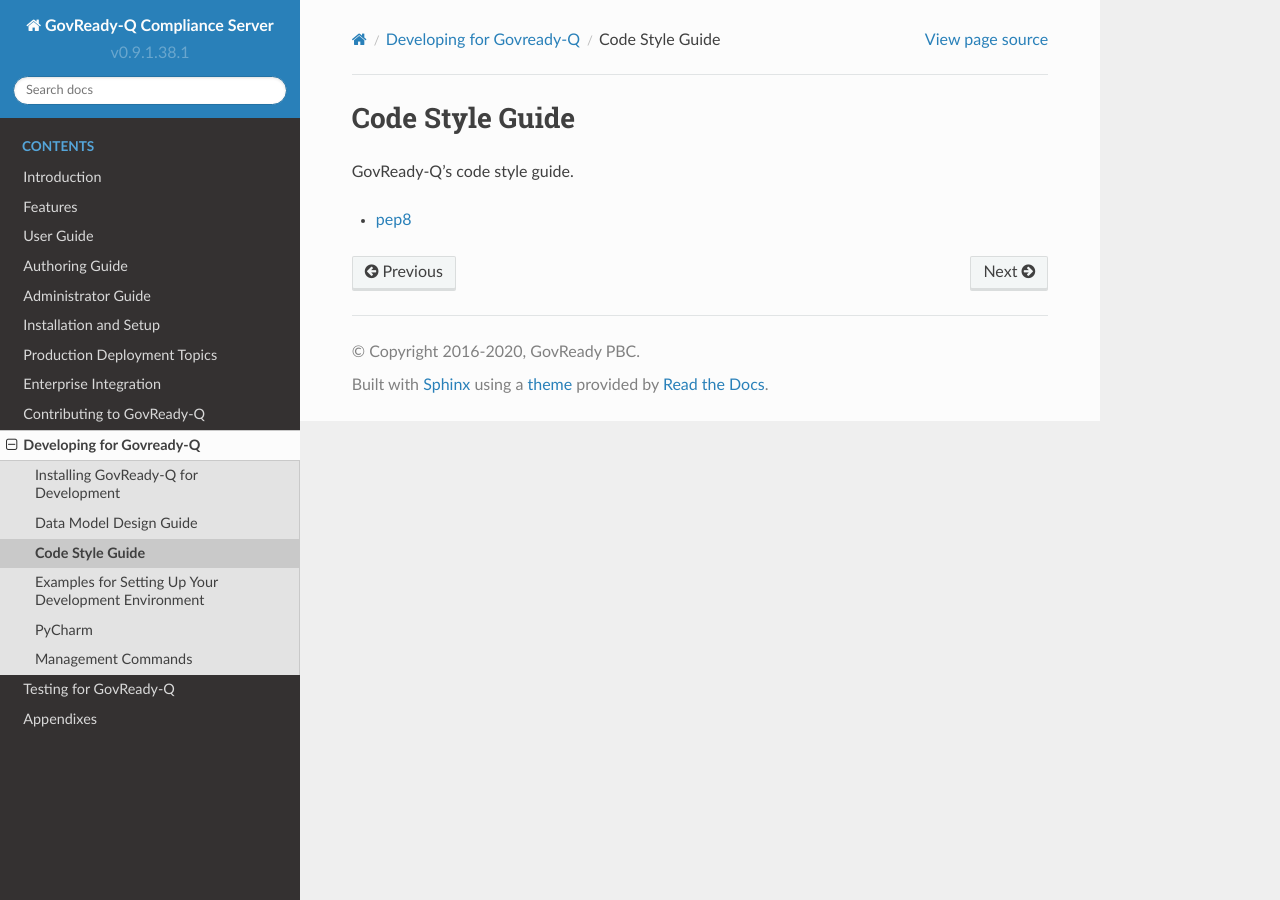
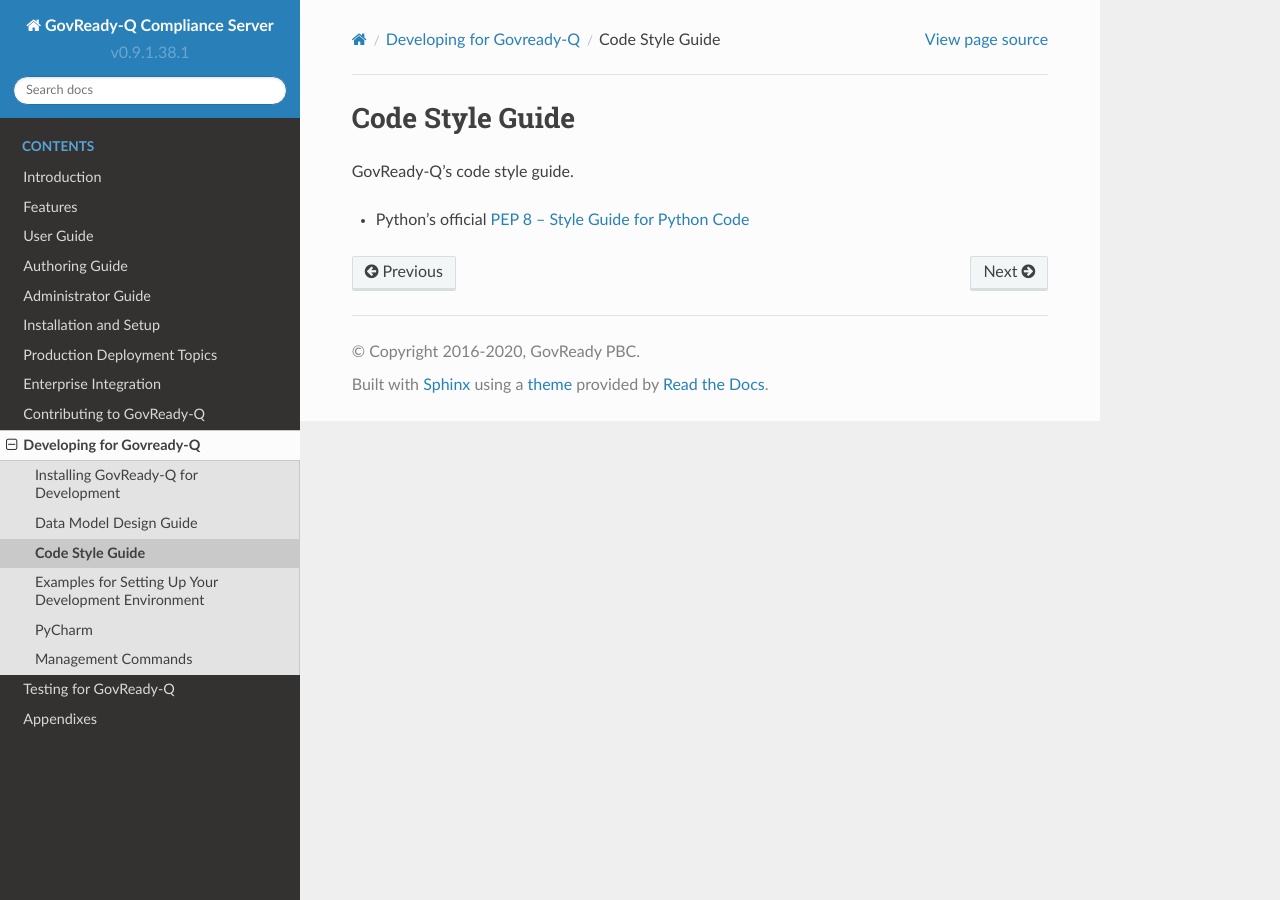
Before and after one commit to GovReady/govready-q-docs, a Sphinx documentation site: the page built from source/developing-for-govready-q/code-style-guide/index.rst, in a window 1280 px wide. Built offline with Sphinx 7.4.7 and the Read the Docs theme 2.0.0, drawn with Linux system fonts in a browser that asks for light colours.

Commit message:
add pep8 title

```diff
--- a/source/developing-for-govready-q/code-style-guide/index.rst
+++ b/source/developing-for-govready-q/code-style-guide/index.rst
@@ -2,7 +2,7 @@
 
 .. _Code Style Guide:
 .. _main:
-.. _pep8: https://www.python.org/dev/peps/pep-0008/?
+.. _PEP 8 -- Style Guide for Python Code: https://www.python.org/dev/peps/pep-0008/
 
 
 Code Style Guide
@@ -10,4 +10,4 @@
 
 GovReady-Q’s code style guide.
 
-- pep8_
+- Python's official `PEP 8 -- Style Guide for Python Code`_
```
